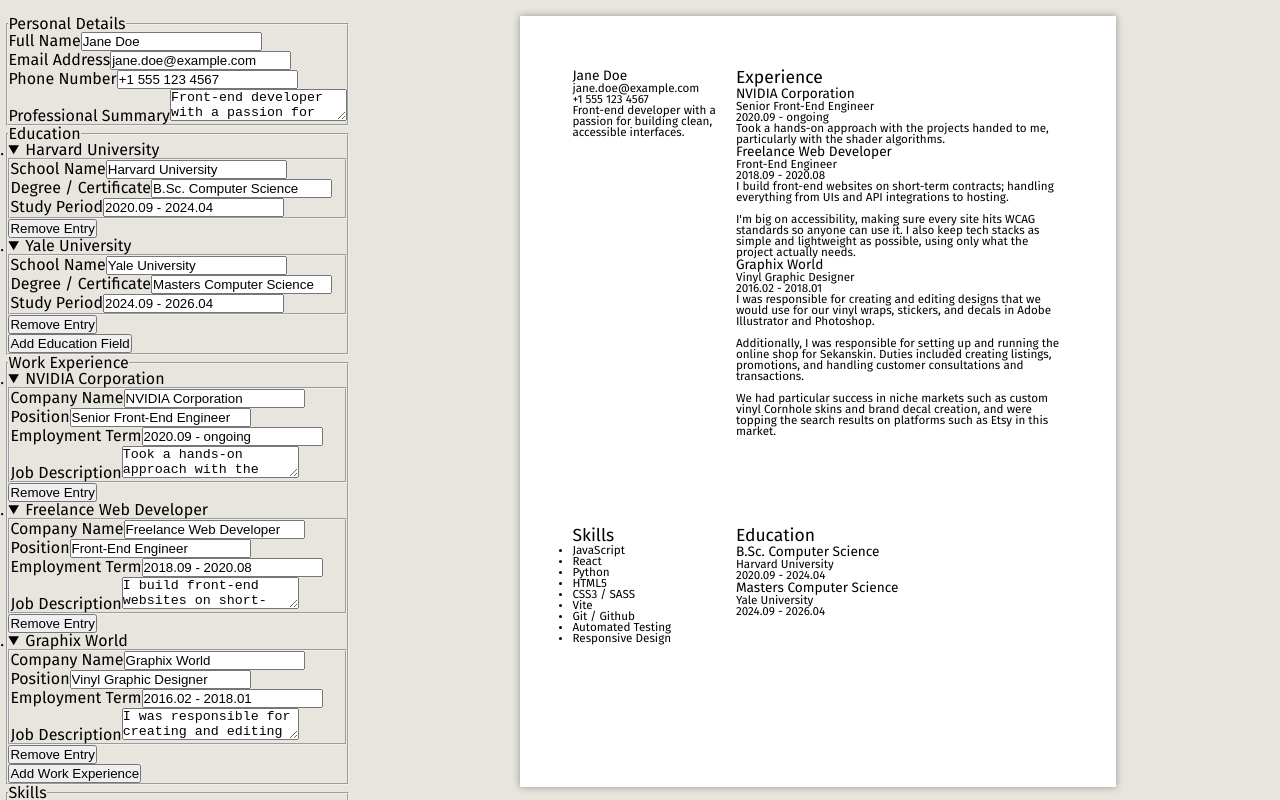
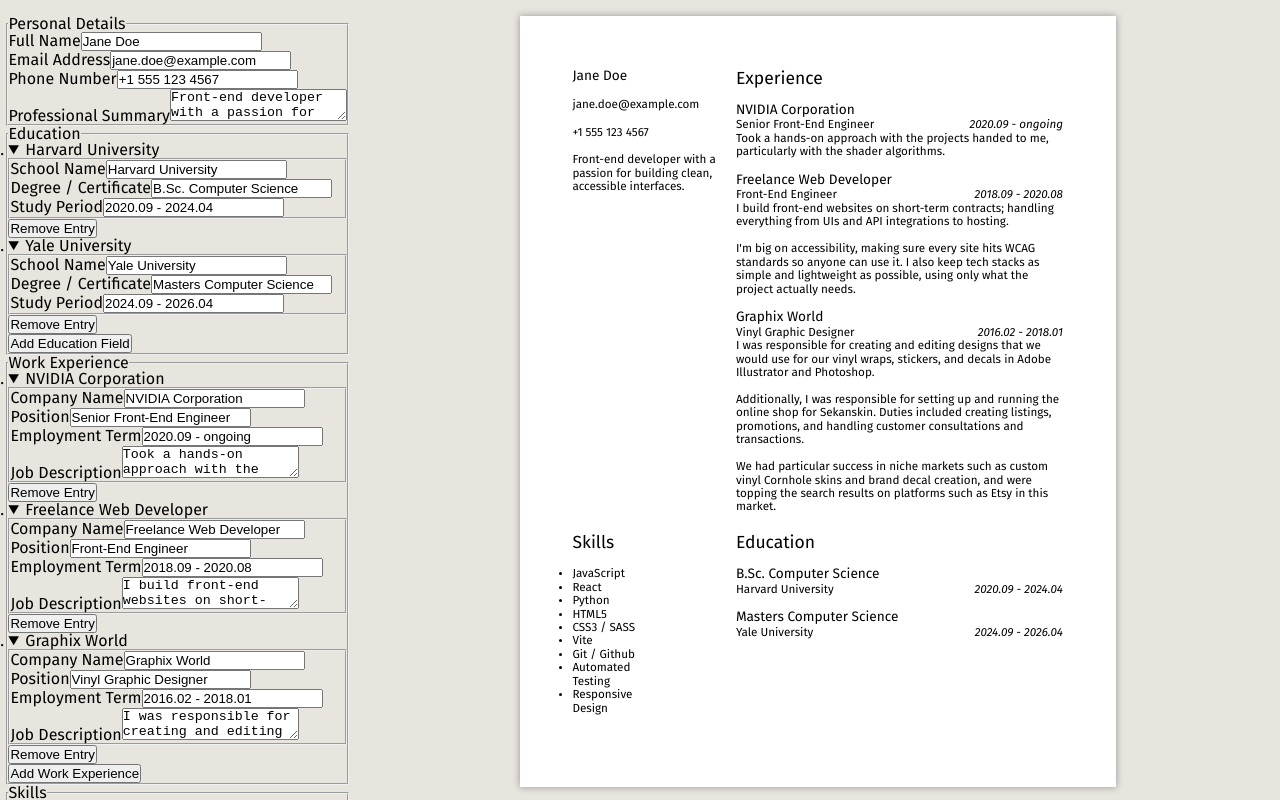
Before and after one commit to Long-Hold/odin-cv-application, a React (Vite) app: page / in a window 1280 px wide. Shown: the top 800 px of the page. Built offline with nearby package versions, Linux system fonts and the light colour scheme.

Commit message:
feat: create entry grid layouts (WIP) (#28)

```diff
--- a/src/components/display/styles/ResumeTemplate.css
+++ b/src/components/display/styles/ResumeTemplate.css
@@ -8,7 +8,14 @@
   max-width: 100vw;
 }
 
+.date{
+  text-align: right;
+  font-family: 'fira_sansitalic';
+}
+
 .resumeTemplate {
+  font-size: 12pt;
+  line-height: 1.15;
   background-color: white;
   width: 8.5in;
   min-height: 11in;
@@ -38,3 +45,32 @@
     grid-area: EducationDetails;
   }
 }
+
+.personalDetails,
+.skillsDetails,
+.workExperienceDetails,
+.educationDetails {
+  display: flex;
+  flex-flow: column nowrap;
+  gap: 1.2rem;
+}
+
+.resumeEntry  {
+  display: grid;
+  grid-template-columns: 1fr 1fr;
+
+  h3, .multiLine {
+    grid-column: span 2;
+  }
+
+  &.workExperienceEntry {
+    grid-template-rows: repeat(3, auto);
+    grid-template-areas:
+      "companyName companyName"
+      "position employmentTerm"
+      "jobDescription jobDescription";
+  }
+  &.educationEntry {
+    grid-template-rows: auto auto;
+  }
+}
```
